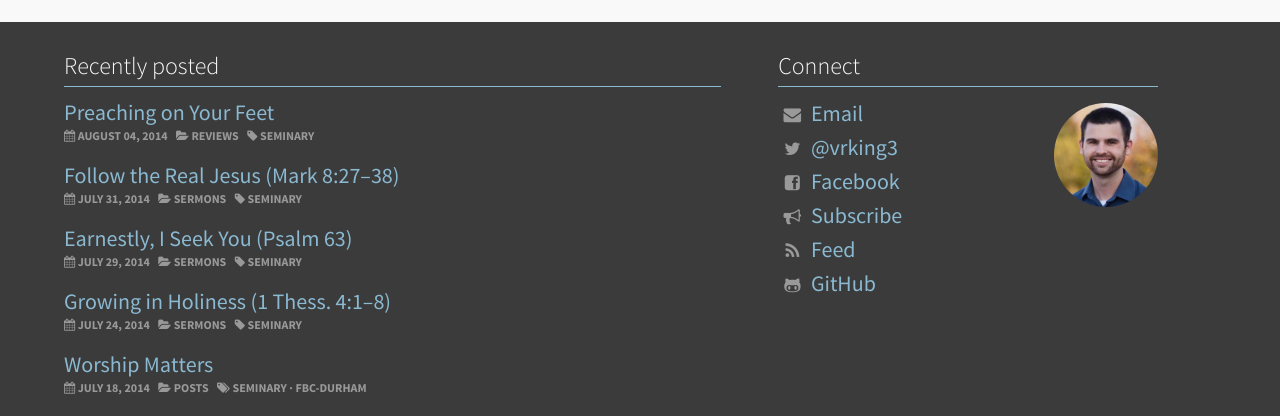
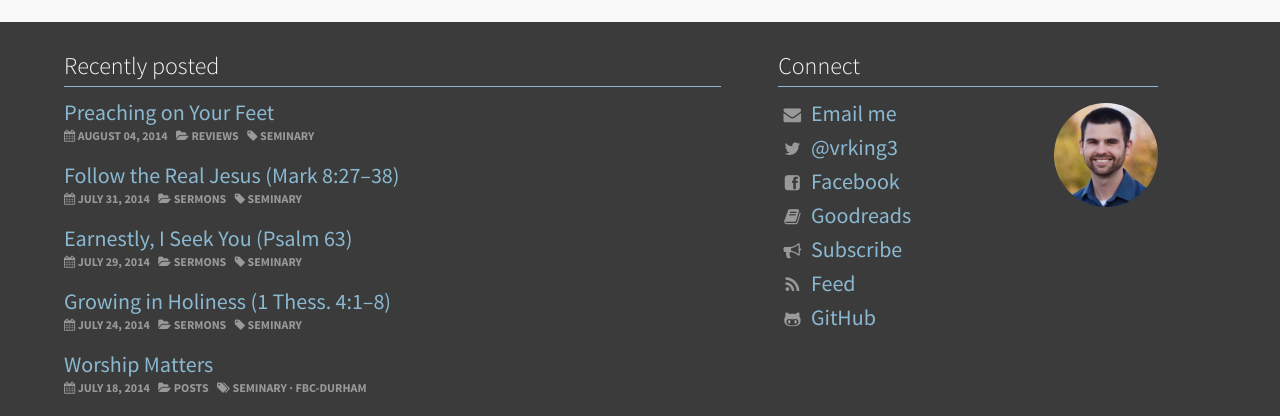
Before and after one commit to snowdj/vernonking.org, a Jekyll site: the page built from pages/about.md, in a window 1280 px wide. Shown: the part 1369-1785 px from the top of the page. Built offline with Jekyll 4.4.1, drawn with Linux system fonts in a browser that asks for light colours.

Commit message:
add goodreads connection to footer. Closes #81.

```diff
--- a/_config.yml
+++ b/_config.yml
@@ -12,6 +12,7 @@ owner:
   facebook:       pjking07
   broadcast:      "http://broadcast.app.net/44043/vernonkingorg/"
   amazon:         "vernonking-20"
+  goodreads:      pjking07
   github:
     user:         pjking07
     repo:         vernonking.org
--- a/_includes/footer.html
+++ b/_includes/footer.html
@@ -7,7 +7,7 @@
                 {% if site.owner.email %}
                 <li><a href="mailto:{{ site.owner.email }}">
                     <i class="fa fa-fw fa-envelope"></i>
-                    Email
+                    Email me
                 </a></li>
                 {% endif %}
                 {% if site.owner.twitter %}
@@ -20,6 +20,12 @@
                 <li><a href="http://facebook.com/{{ site.owner.facebook }}/">
                     <i class="fa fa-fw fa-facebook-square"></i>
                     Facebook
+                </a></li>
+                {% endif %}
+                {% if site.owner.goodreads %}
+                <li><a href="http://goodreads.com/{{ site.owner.goodreads }}/">
+                    <i class="fa fa-fw fa-book"></i>
+                    Goodreads
                 </a></li>
                 {% endif %}
                 {% if site.owner.broadcast %}
```
